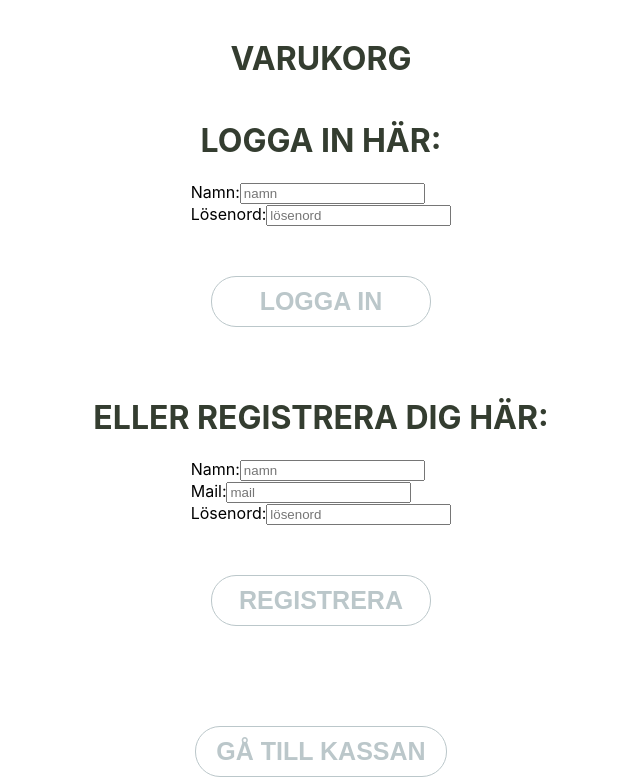
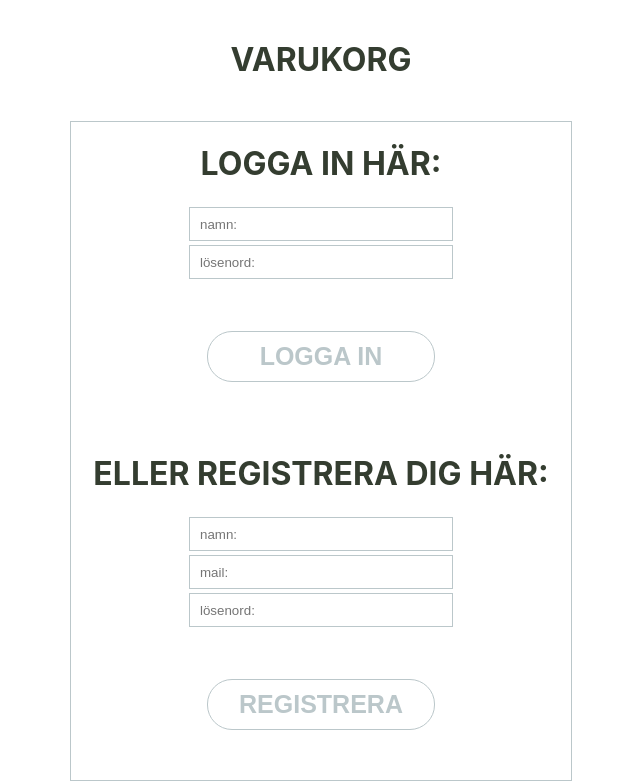
Before and after one commit to louiseeriksson/final-project-frontend, a React (Create React App) app: page /cart in a window 1280 px wide. Shown: the part 702-1485 px from the top of the page, without its empty margins (319-959 px from the left). Built offline with nearby package versions, Linux system fonts and the light colour scheme.

Commit message:
added an svg to the loaderindicator. styled the inputfields for login/register

```diff
--- a/src/components/InstagramFeed.js
+++ b/src/components/InstagramFeed.js
@@ -2,8 +2,10 @@ import React from 'react'
 
 export const InstagramFeed = () => {
   return (
-    <section className='instagram-feed'>
-      <div id="curator-feed-default-layout"><a href="https://curator.io" target="_blank" without rel="noopener noreferrer" className="instagram-text">Powered by Curator.io</a></div>
-    </section>
+    <div className='page-wrapper'>
+      <section className='instagram-feed'>
+        <div id="curator-feed-default-layout"><a href="https://curator.io" target="_blank" without rel="noopener noreferrer" className="instagram-text">Powered by Curator.io</a></div>
+      </section>
+    </div>
   )
 }
--- a/src/components/LoadingIndicator.js
+++ b/src/components/LoadingIndicator.js
@@ -6,7 +6,10 @@ export const LoadingIndicator = () => {
 
   return (
     <>
-      {isLoading && <div>LOADING</div>}
+      {isLoading && <div className='page-wrapper'>
+        <img className='loader-svg' src={require('../images/loader.svg')} alt="loading" />
+        <p>loading..</p>
+      </div>}
     </>
   )
 }
--- a/src/components/ProductPage.js
+++ b/src/components/ProductPage.js
@@ -17,10 +17,8 @@ export const ProductPage = (props) => {
   return (
     <div className='page-wrapper'>
       <h1 className='page-title'>SHOP</h1>
+      <LoadingIndicator />
       <div className='products'>
-
-        <LoadingIndicator />
-
         {allProducts.map((product) => (
           <ProductCard key={product.id} product={product} />
         ))}
--- a/src/components/Register.js
+++ b/src/components/Register.js
@@ -39,33 +39,33 @@ export const Register = () => {
     <form onSubmit={handleRegister}>
       {message && <p>{message}</p>}
       <label>
-        Namn:
-				<input
+        <input
+          className='input-field'
           type="text"
           required="true"
           value={userName}
           onChange={(e) => setUserName(e.target.value)}
-          placeholder="namn"
+          placeholder="namn:"
         />
       </label>
       <label>
-        Mail:
-				<input
+        <input
+          className='input-field'
           type="email"
           required="true"
           value={userEmail}
           onChange={(e) => setUserEmail(e.target.value)}
-          placeholder="mail"
+          placeholder="mail:"
         />
       </label>
       <label>
-        Lösenord:
-				<input
+        <input
+          className='input-field'
           type="password"
           required="true"
           value={userPassword}
           onChange={(e) => setUserPassword(e.target.value)}
-          placeholder="lösenord"
+          placeholder="lösenord:"
         />
       </label>
       <button className='form-button' type="submit">REGISTRERA</button>
--- a/src/components/UserNotLoggedIn.js
+++ b/src/components/UserNotLoggedIn.js
@@ -14,28 +14,28 @@ export const UserNotLoggedIn = ({ currentUser, setCurrentUser, setLoggedIn }) =>
     dispatch(handleLogin())
   }
   return (
-    <div className='page-wrapper'>
+    <div className='user-not-logged-in-wrapper'>
       <h1 className='page-title'>LOGGA IN HÄR:</h1>
       <form onSubmit={handleSubmit}>
         {message && <p>{message}</p>}
         <label>
-          Namn:
-				<input
+          <input
+            className='input-field'
             type="text"
             required
             value={userName}
             onChange={(e) => setUserName(e.target.value)}
-            placeholder="namn"
+            placeholder="namn:"
           />
         </label>
         <label>
-          Lösenord:
-				<input
+          <input
+            className='input-field'
             type="password"
             required
             value={userPassword}
             onChange={(e) => setUserPassword(e.target.value)}
-            placeholder="lösenord"
+            placeholder="lösenord:"
           />
         </label>
         <button className='form-button' type="submit">LOGGA IN</button>
--- a/src/index.css
+++ b/src/index.css
@@ -210,6 +210,8 @@ a {
 
 .page-title {
  color: #343d30;
+ text-align: center;
+ margin: 22px;
 }
 
 .featured-products {
@@ -223,6 +225,25 @@ a {
 .home-img {
   padding: 20px;
   max-width: -webkit-fill-available
+}
+
+.loader-svg {
+  height: 50px;
+  width: 50px;
+  animation-name: loader;
+  animation-duration: 4s;
+  animation-iteration-count: infinite;
+}
+
+@keyframes loader {
+  50% {
+    height: 70px;
+    width: 70px;
+  }
+  100% {
+    height: 50px;
+    width: 50px;
+  }
 }
 
 .products {
@@ -317,6 +338,27 @@ a {
   transform: scale(1.05);
   text-shadow: 1px 1px 25px rgb(182, 180, 180);
   color: white;
+}
+
+.amount {
+  color: #343d30;
+}
+
+.user-not-logged-in-wrapper {
+  border: 1px solid #bbc7ca;
+  margin: 20px;
+  display: flex;
+  flex-direction: column;
+  align-items: center;
+}
+
+.input-field {
+  width: 250px;
+  height: 30px;
+  border: 1px solid #bbc7ca;
+  margin: 2px;
+  padding-left: 10px;
+  color: #343d30;
 }
 
 .checkout-button, .form-button, .crt-widget .crt-load-more {
```
